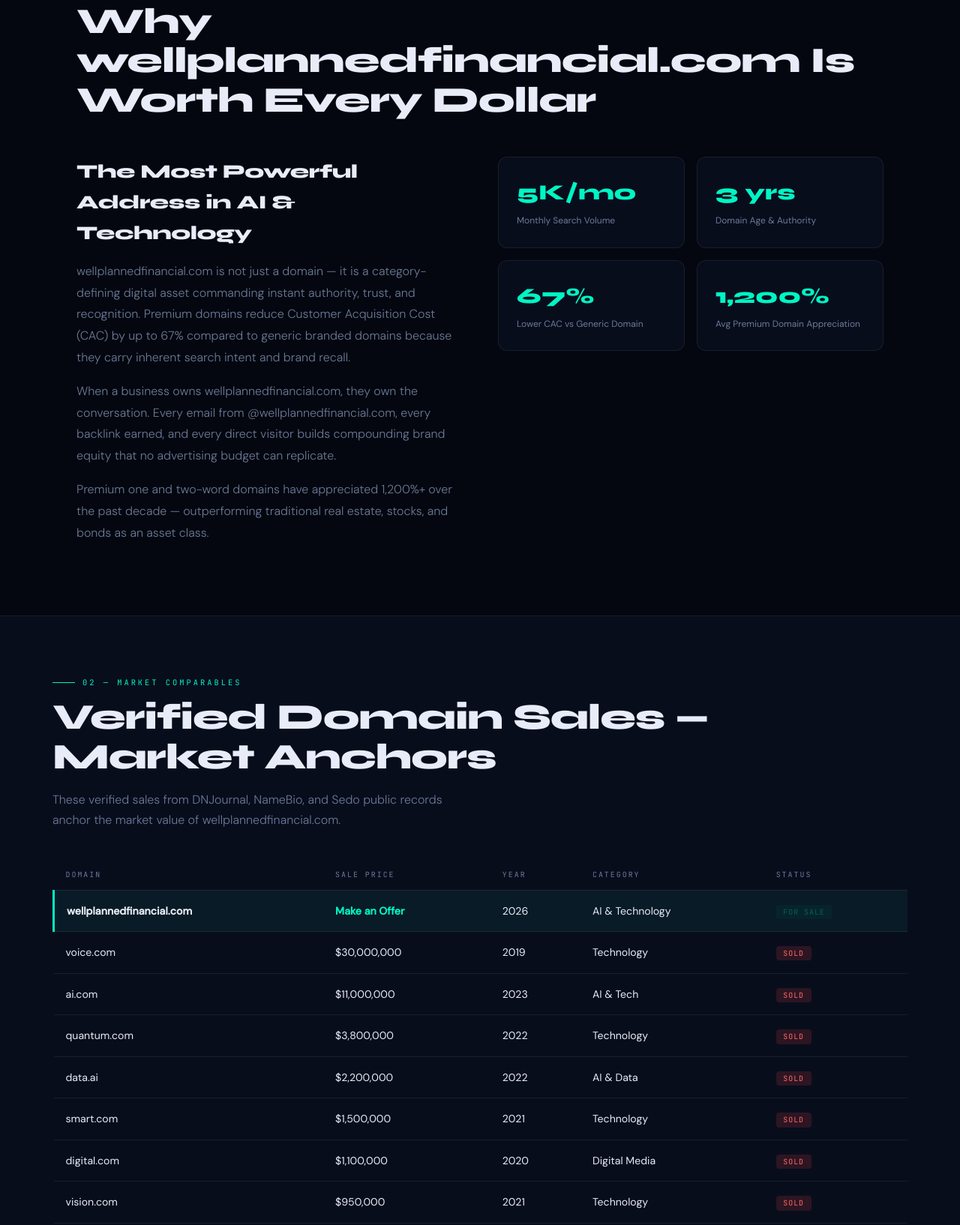
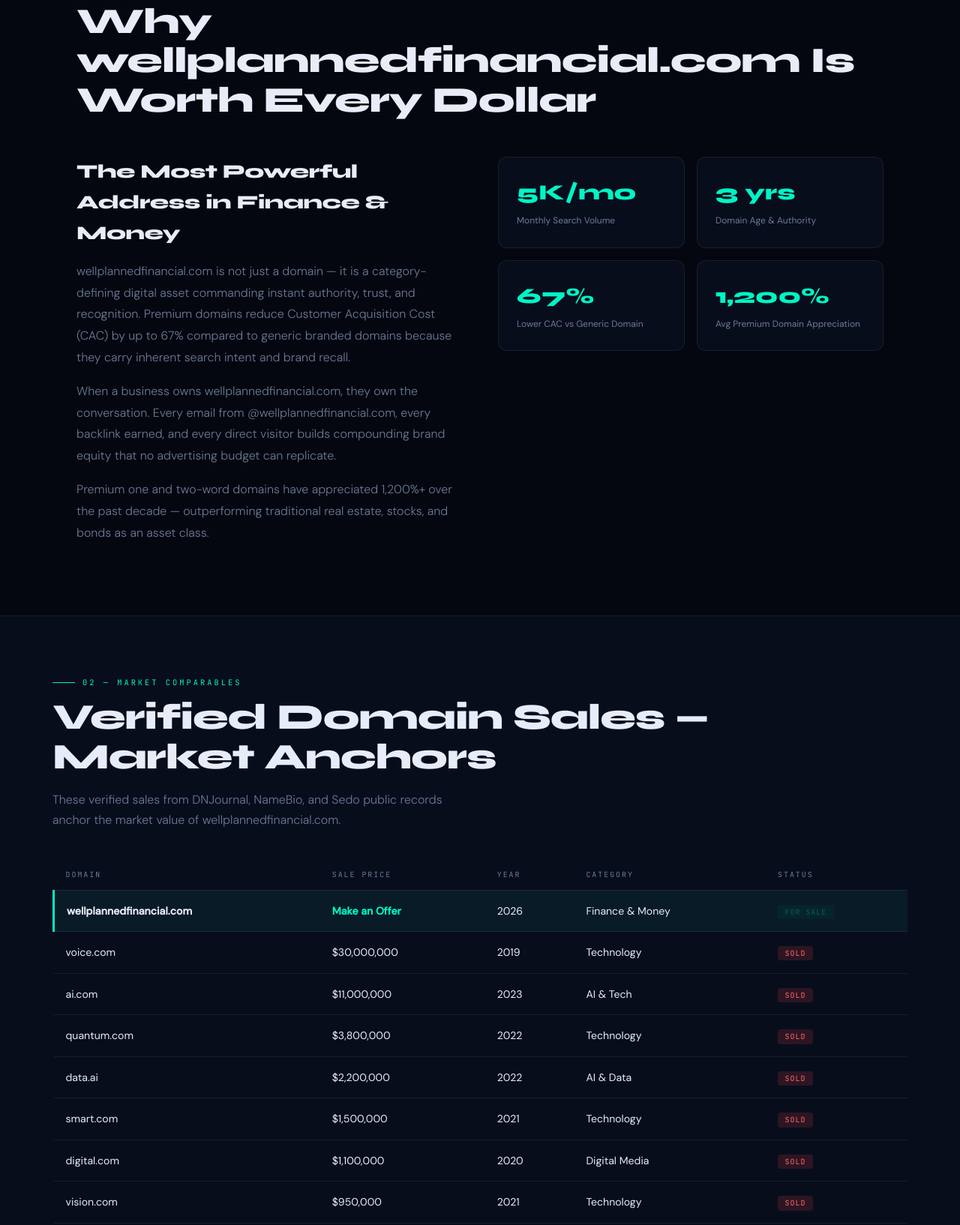
Before and after one commit to WEBWORKSA1/wellplannedfinancial-com, a plain HTML site: page acquisition.html in a window 1280 px wide. Shown: the part 1080-2714 px from the top of the page at 75% size. Drawn offline with Linux system fonts and the light colour scheme.

Commit message:
Fix niche label: Finance & Money (domain-based detection)

```diff
--- a/acquisition.html
+++ b/acquisition.html
@@ -412,7 +412,7 @@ footer a{color:var(--accent);text-decoration:none}
     Own The Future.
     <span class="line2">wellplannedfinancial.com</span>
   </h1>
-  <p class="hero-sub">A category-defining digital asset available for acquisition, strategic partnership, or sponsorship. The most powerful address in AI & Technology — yours to own.</p>
+  <p class="hero-sub">A category-defining digital asset available for acquisition, strategic partnership, or sponsorship. The most powerful address in Finance & Money — yours to own.</p>
   <div class="hero-btns">
     <a href="#contact" class="btn-glow">🔥 Make an Offer</a>
     <a href="#sponsor" class="btn-glow btn-glow-gold">⚡ Become a Sponsor</a>
@@ -444,7 +444,7 @@ footer a{color:var(--accent);text-decoration:none}
   <h2 class="section-title">Why wellplannedfinancial.com Is Worth Every Dollar</h2>
   <div class="value-grid">
     <div class="value-copy">
-      <h3>The Most Powerful Address in AI & Technology</h3>
+      <h3>The Most Powerful Address in Finance & Money</h3>
       <p>wellplannedfinancial.com is not just a domain — it is a category-defining digital asset commanding instant authority, trust, and recognition. Premium domains reduce Customer Acquisition Cost (CAC) by up to 67% compared to generic branded domains because they carry inherent search intent and brand recall.</p>
       <p>When a business owns wellplannedfinancial.com, they own the conversation. Every email from @wellplannedfinancial.com, every backlink earned, and every direct visitor builds compounding brand equity that no advertising budget can replicate.</p>
       <p>Premium one and two-word domains have appreciated 1,200%+ over the past decade — outperforming traditional real estate, stocks, and bonds as an asset class.</p>
@@ -479,7 +479,7 @@ footer a{color:var(--accent);text-decoration:none}
           <td><strong>wellplannedfinancial.com</strong></td>
           <td><strong style="color:var(--accent)">Make an Offer</strong></td>
           <td>2026</td>
-          <td>AI & Technology</td>
+          <td>Finance & Money</td>
           <td><span class="badge-sale">FOR SALE</span></td>
         </tr>
         <tr><td>voice.com</td><td>$30,000,000</td><td>2019</td><td>Technology</td><td><span class="badge-sold">SOLD</span></td></tr>
@@ -503,7 +503,7 @@ footer a{color:var(--accent);text-decoration:none}
     <div class="why-card">
       <div class="why-num">01</div>
       <h4>100% Targeted — Zero Waste</h4>
-      <p>Every visitor is actively interested in AI & Technology. Traditional TV reaches 95% irrelevant audiences. Here, every impression is an in-market buyer.</p>
+      <p>Every visitor is actively interested in Finance & Money. Traditional TV reaches 95% irrelevant audiences. Here, every impression is an in-market buyer.</p>
       <span class="why-stat">94% Audience Relevance</span>
     </div>
     <div class="why-card">
@@ -527,7 +527,7 @@ footer a{color:var(--accent);text-decoration:none}
     <div class="why-card">
       <div class="why-num">05</div>
       <h4>Permanent Brand Authority</h4>
-      <p>Association with wellplannedfinancial.com permanently elevates brand perception in AI & Technology. Category authority transfers to your brand the moment you sponsor.</p>
+      <p>Association with wellplannedfinancial.com permanently elevates brand perception in Finance & Money. Category authority transfers to your brand the moment you sponsor.</p>
       <span class="why-stat">Category Authority Transfer</span>
     </div>
     <div class="why-card">
@@ -568,7 +568,7 @@ footer a{color:var(--accent);text-decoration:none}
         <ul class="vs-list">
           <li>From $299/month — 99% less than TV</li>
           <li>Global reach across 180+ countries instantly</li>
-          <li>100% AI & Technology professionals — zero waste</li>
+          <li>100% Finance & Money professionals — zero waste</li>
           <li>Real-time analytics, clicks, conversions tracked</li>
           <li>Newsletter + content + social — multi-channel</li>
           <li>Permanent SEO backlink value included</li>
```
